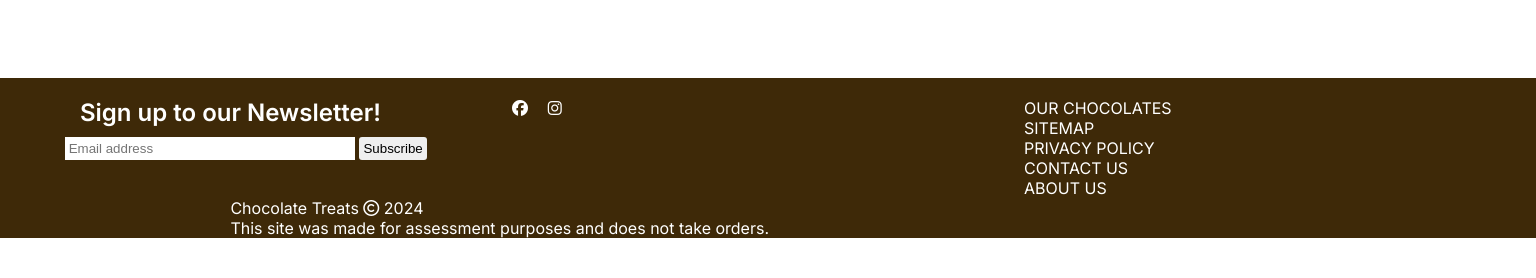
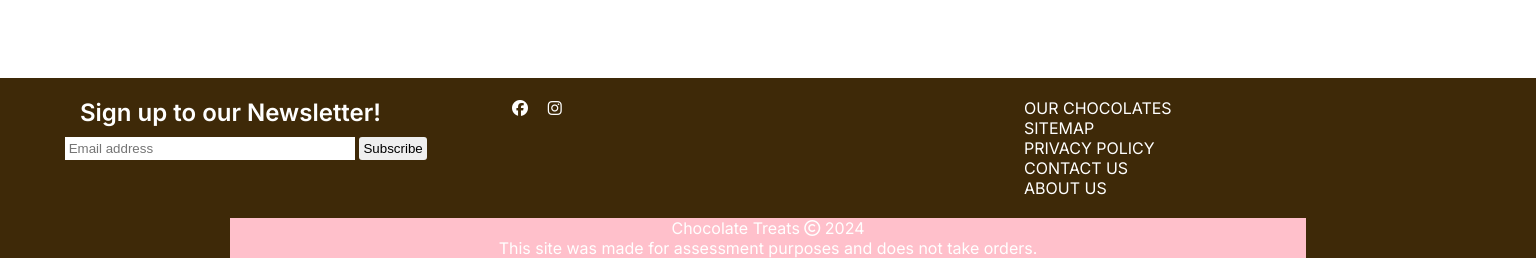
Before and after one commit to CatherineP37/project_5, a Django app: page /bag/ in a window 1536 px wide. Shown: the part 722-1000 px from the top of the page. Before the commit the page ends 960 px from the top, so only its background shows below. Run offline with Django 3.2, Linux system fonts and the light colour scheme; some libraries are stand-ins or nearby versions.

Commit message:
Edit footer

```diff
--- a/static/css/base.css
+++ b/static/css/base.css
@@ -322,7 +322,9 @@ footer p {
 
 .info {
 	width: 90%;
-	margin: 0 auto;
+	margin: 20px auto;
+	background-color: pink;
+	text-align: center;
 }
 
 /* Media query: tablets */
@@ -383,7 +385,6 @@ footer p {
 
 .info {
 	width: 70%;
-	margin: 0 auto;
 }
 
 .icons {
@@ -445,11 +446,6 @@ footer p {
 	margin: 0 10% 0 0;
 }
 
-.info {
-	width: 70%;
-	margin: 0 auto;
-}
-
 .main-picture {
     height: 120vh;
     width: 100%;
--- a/templates/base.html
+++ b/templates/base.html
@@ -157,6 +157,7 @@
 		</ul>
 	</div>
     </section>
+
     <div class="info">
 		<p>Chocolate Treats <i class="fa-regular fa-copyright"></i> 2024</p>
 		<p>This site was made for assessment purposes and does not take orders.</p>
```
